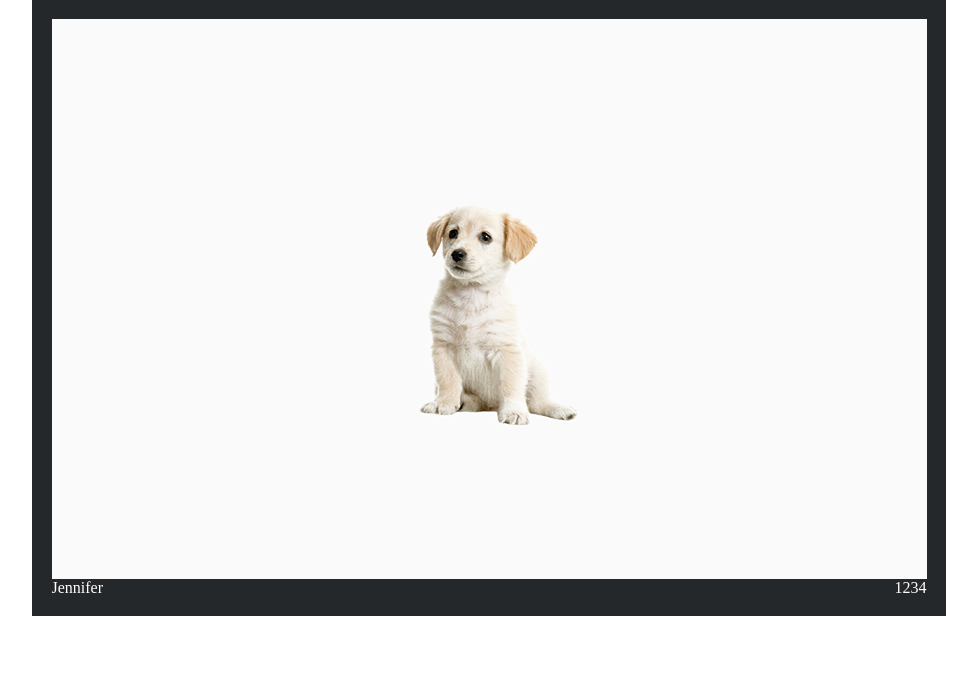
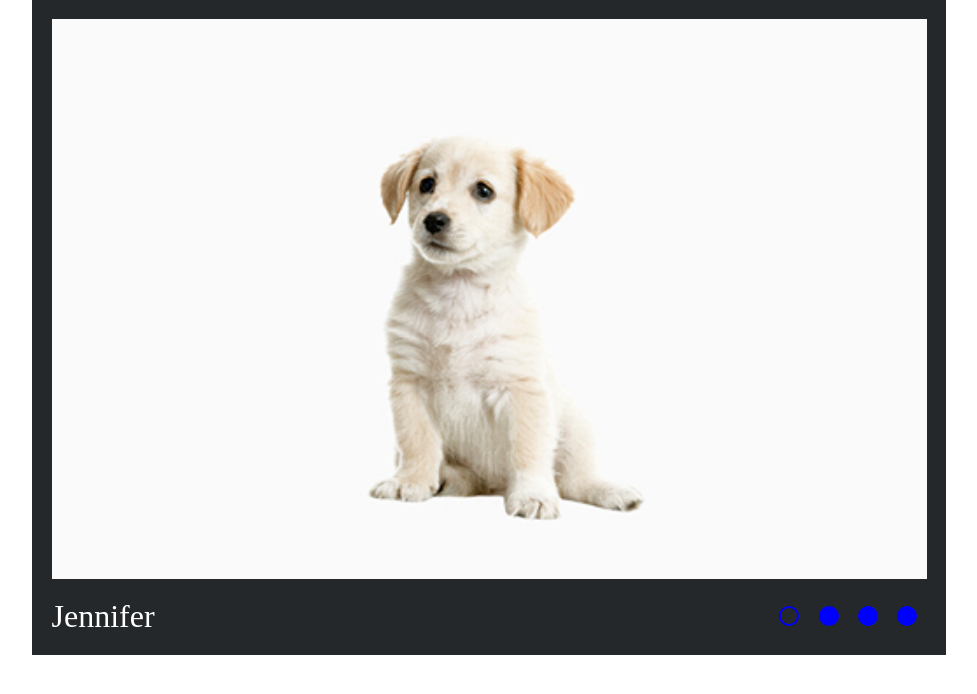
Before and after one commit to shlykovaKate/cssMemeSlider, a plain HTML site: page cssMemeSlider/index.html in a window 1280 px wide. Shown: the whole page, without its empty margins (151-1128 px from the left). Drawn offline with Linux system fonts and the light colour scheme.

Commit message:
feat: add styles for controls (Sun, Sep 15, 2024 10:03:18 PM)

```diff
--- a/cssMemeSlider/index.html
+++ b/cssMemeSlider/index.html
@@ -28,10 +28,10 @@
                         <div class="pets_text">Freddie</div>
                     </div>
                     <div class="controls">
-                        <label for="img1">1</label>
-                        <label for="img2">2</label>
-                        <label for="img3">3</label>
-                        <label for="img4">4</label>
+                        <label for="img1"><div class="control"></div></label>
+                        <label for="img2"><div class="control"></div></label>
+                        <label for="img3"><div class="control"></div></label>
+                        <label for="img4"><div class="control"></div></label>
                     </div>
                 </div>
             </div>
--- a/cssMemeSlider/style.css
+++ b/cssMemeSlider/style.css
@@ -28,6 +28,10 @@
     align-items: center;
 }
 
+.content_controls {
+    padding-top: 2%;
+}
+
 .content {
     flex-grow: 1;
     display: flex;
@@ -38,6 +42,46 @@
     display: flex;
 }
 
+label {
+    padding: 0.6em;
+}
+
+label .control {
+    width: 1em;
+    height: 1em;
+    border-radius: 50%;
+    background-color: blue;
+    border: 0.125em solid blue;
+}
+
+label:hover {
+    cursor: pointer;
+}
+
+label:hover .control {
+    background-color: white;
+    border-color: white;
+}
+
+label:active .control {
+    background: none;
+}
+
+.slider_wrapper:has(#img1:checked) + .content_controls label[for="img1"] .control,
+.slider_wrapper:has(#img2:checked) + .content_controls label[for="img2"] .control,
+.slider_wrapper:has(#img3:checked) + .content_controls label[for="img3"] .control,
+.slider_wrapper:has(#img4:checked) + .content_controls label[for="img4"] .control {
+    border-color: blue;
+    background: none;
+}
+
+.slider_wrapper:has(#img1:checked) + .content_controls label[for="img1"],
+.slider_wrapper:has(#img2:checked) + .content_controls label[for="img2"],
+.slider_wrapper:has(#img3:checked) + .content_controls label[for="img3"],
+.slider_wrapper:has(#img4:checked) + .content_controls label[for="img4"] {
+    cursor: not-allowed;
+}
+
 .pets_img {
     width: 100%;
     appearance: unset;
@@ -46,7 +90,7 @@
     margin-left: 50%;
     background-position: center center;
     background-repeat: no-repeat;
-    background-size: auto;
+    background-size: auto 100%;
     transition: margin-left 0.3s;
 }
 
@@ -77,6 +121,7 @@
     overflow: hidden;
     margin-left: 20%;
     transition: 0.2s;
+    font-size: 2em;
 }
 
 .slider_wrapper:has(#img1:checked) + .content_controls .pets_text:nth-child(1),
```
